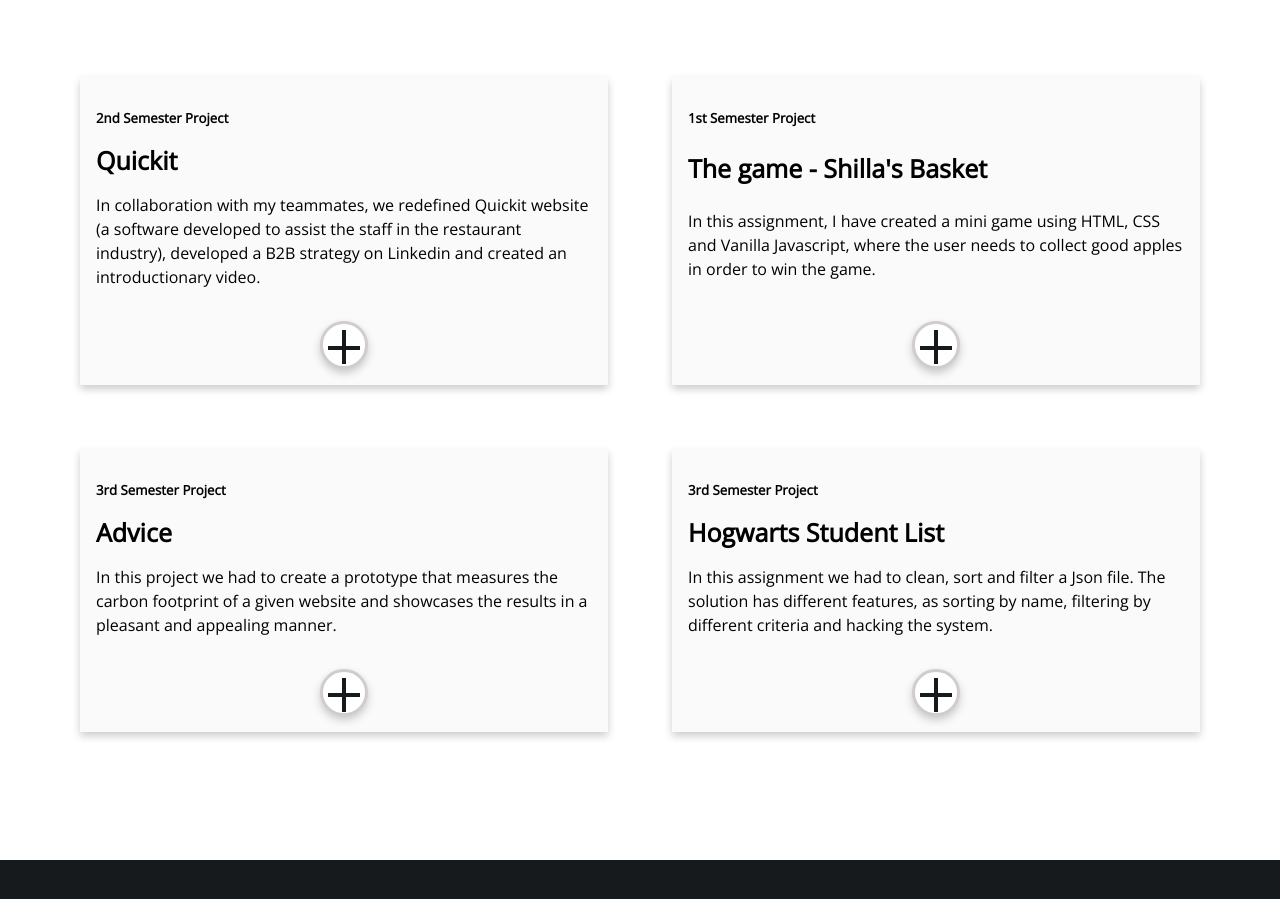
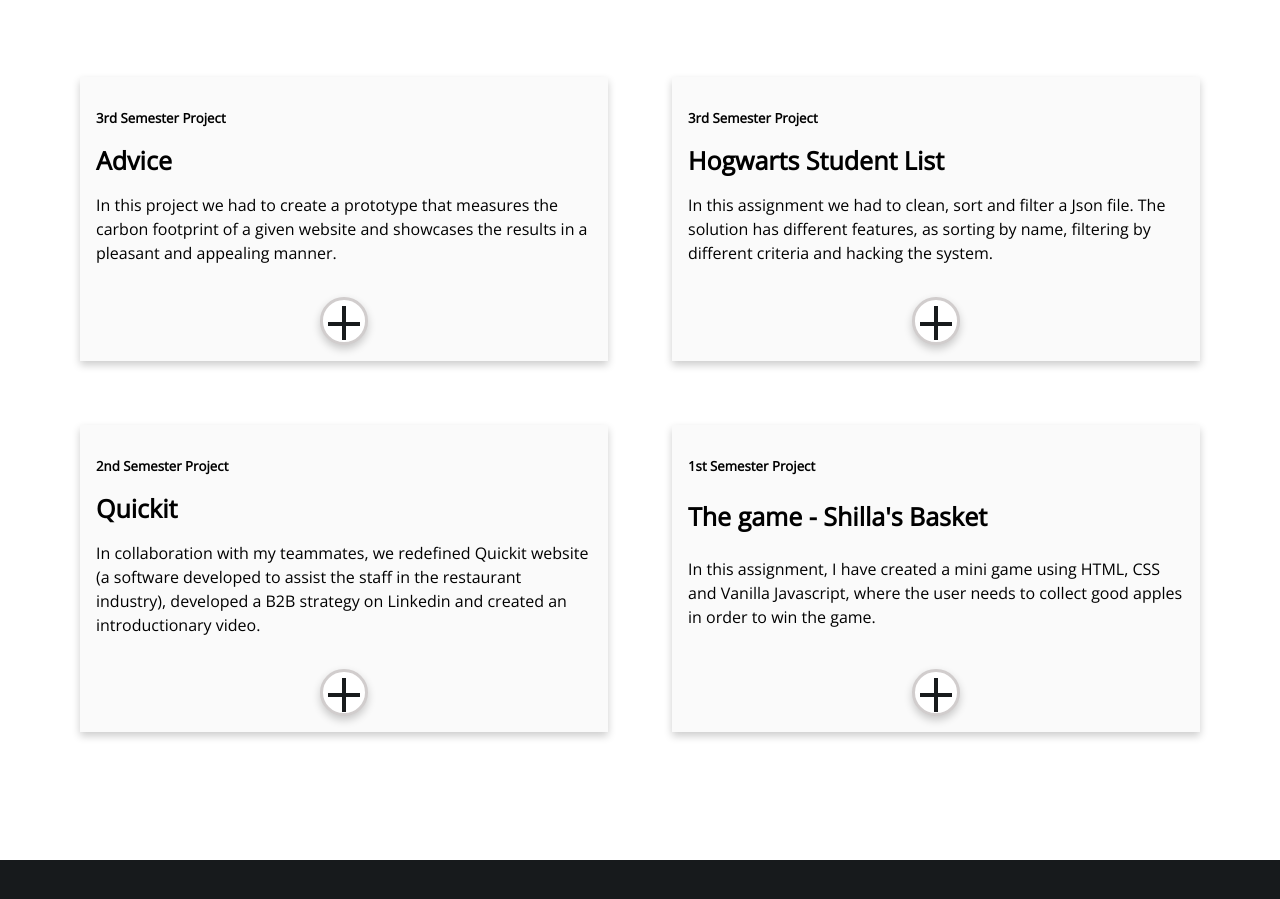
Before and after one commit to Mariulia93/portfolio-final, a plain HTML site: page index.html in a window 1280 px wide. Shown: the part 2382-3281 px from the top of the page. Drawn offline with nearby package versions, Linux system fonts and the light colour scheme.

Commit message:
last changes added

```diff
--- a/index.html
+++ b/index.html
@@ -58,11 +58,11 @@
             <div class="cards">
                 <div class="card right1">
 
-                        <h5>2nd Semester Project</h5>
-                        <h4>Quickit</h4>
-                        <p> In collaboration with my teammates, we redefined Quickit website (a software developed to assist the staff in the restaurant industry), developed a B2B strategy on Linkedin and created an introductionary video. </p>
+                        <h5>3rd Semester Project</h5>
+                        <h4>Advice</h4>
+                        <p> In this project we had to create a prototype  that measures the carbon footprint of a given website and showcases the results in a pleasant and appealing manner.</p>
 
-                   <a href="quickit.html">
+                   <a href="advice.html">
                        <div class="arrow">
                         <span class="h-line"></span>
                         <span class="v-line1"></span>
@@ -71,11 +71,11 @@
                 </div>
                 <div class="card left1">
 
-                    <h5>1st Semester Project</5>
-                    <h4>The game - Shilla's Basket</h4>
-                    <p> In this assignment, I have created a mini game using HTML, CSS and Vanilla Javascript, where the user needs to collect good apples in order to win the game. </p>
+                    <h5>3rd Semester Project</5>
+                    <h4>Hogwarts Student List</h4>
+                    <p> In this assignment we had to clean, sort and filter a Json file. The solution has different features, as sorting by name, filtering by different criteria and hacking the system. </p>
 
-                    <a href="thegame.html"> <div class="arrow">
+                    <a href="hogwarts.html"> <div class="arrow">
                         <span class="h-line"></span>
                         <span class="v-line1"></span>
                         <span class="v-line2"></span>
@@ -84,11 +84,11 @@
                 </div>
                 <div class="card right2">
 
-                    <h5>3rd Semester Project</h5>
-                    <h4>Advice</h4>
-                    <p>In this project we had to create a prototype  that measures the carbon footprint of a given website and showcases the results in a pleasant and appealing manner.</p>
+                    <h5>2nd Semester Project</h5>
+                    <h4>Quickit</h4>
+                    <p>In collaboration with my teammates, we redefined Quickit website (a software developed to assist the staff in the restaurant industry), developed a B2B strategy on Linkedin and created an introductionary video. </p>
 
-                    <a href="advice.html"> <div class="arrow">
+                    <a href="quickit.html"> <div class="arrow">
                         <span class="h-line"></span>
                         <span class="v-line1"></span>
                         <span class="v-line2"></span>
@@ -97,10 +97,10 @@
                 </div>
                 <div class="card left2">
 
-                    <h5>3rd Semester Project</h5>
-                    <h4>Hogwarts Student List</h4>
-                    <p> In this assignment we had to clean, sort and filter a Json file. The solution has different features, as sorting by name, filtering by different criteria and hacking the system. </p>
-                    <a href="hogwarts.html"><div class="arrow">
+                    <h5>1st Semester Project</h5>
+                    <h4>The game - Shilla's Basket</h4>
+                    <p> In this assignment, I have created a mini game using HTML, CSS and Vanilla Javascript, where the user needs to collect good apples in order to win the game. </p>
+                    <a href="thegame.html"><div class="arrow">
                         <span class="h-line"></span>
                         <span class="v-line1"></span>
                         <span class="v-line2"></span>
```
Also changed, not shown: quickit.html (+2 -2 lines).
